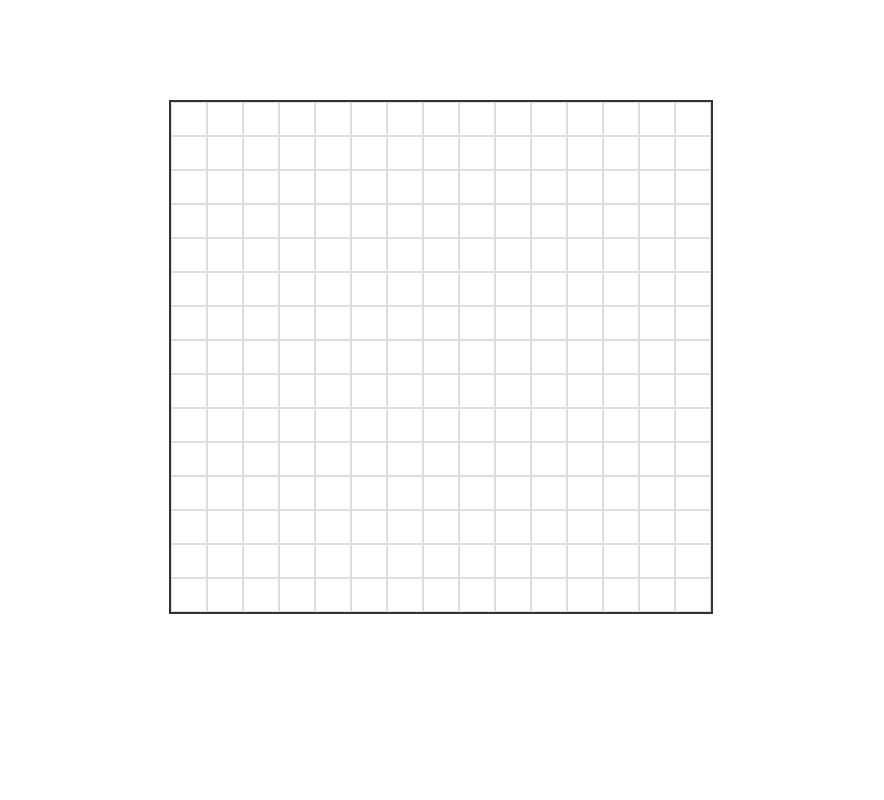
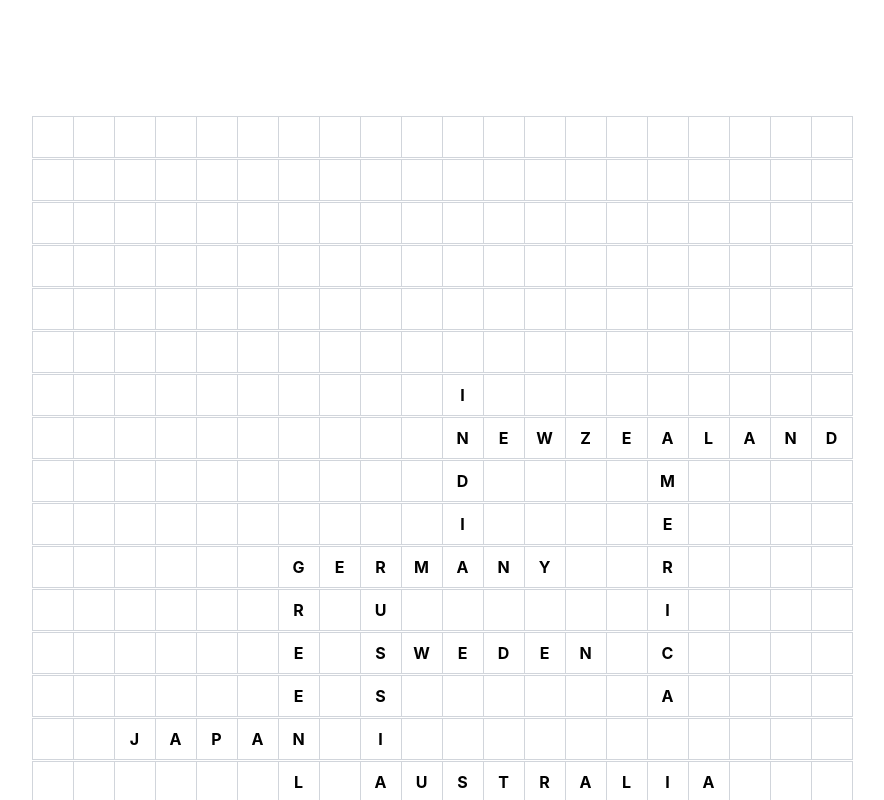
Before and after one commit to DAlsabrook/country_crossword, a React (Create React App) app: page / in a window 1280 px wide. Shown: the top 800 px of the page, without its empty margins (199-1083 px from the left). Built offline with nearby package versions, Linux system fonts and the light colour scheme.

Commit message:
okay this actually works now!

```diff
--- a/src/App.css
+++ b/src/App.css
@@ -1,24 +1,72 @@
 .crossword-container {
-  display: inline-block;
-  border: 2px solid #333;
+  padding: 1rem;
 }
 
-.crossword-row {
+.controls {
   display: flex;
+  flex-wrap: wrap;
+  gap: 0.5rem;
+  margin-bottom: 1rem;
 }
 
-.crossword-cell {
-  width: 30px;
-  height: 30px;
-  text-align: center;
-  border: 1px solid #ddd;
-  font-size: 18px;
-  font-weight: bold;
-  text-transform: uppercase;
-  outline: none;
+.select, .input, .button {
+  padding: 0.5rem;
+  border: 1px solid #ccc;
+  border-radius: 0.25rem;
 }
 
-.crossword-cell:focus {
-  border-color: #555;
-  background-color: #f0f0f0;
+.select {
+  width: 180px;
 }
+
+.input {
+  width: 60px;
+}
+
+.button {
+  background-color: #3b82f6;
+  color: white;
+  cursor: pointer;
+}
+
+.button:hover {
+  background-color: #2563eb;
+}
+
+.error {
+  background-color: #fee2e2;
+  border: 1px solid #f87171;
+  color: #b91c1c;
+  padding: 0.75rem;
+  border-radius: 0.25rem;
+  margin-bottom: 1rem;
+}
+
+.grid {
+  display: grid;
+  gap: 1px;
+}
+
+.cell {
+  width: 40px;
+  height: 40px;
+  border: 1px solid #d1d5db;
+  display: flex;
+  align-items: center;
+  justify-content: center;
+  background-color: white;
+  font-weight: bold;
+}
+
+.word-list {
+  margin-top: 1rem;
+}
+
+.word-list h3 {
+  font-weight: bold;
+}
+
+.word-list ul {
+  list-style-type: disc;
+  list-style-position: inside;
+}
--- a/src/App.js
+++ b/src/App.js
@@ -1,34 +1,180 @@
-import React, { useState } from "react";
-import "./App.css";
+import React, { useState, useEffect } from "react";
+import "../src/App.css";
 
-const App = ({ rows = 15, cols = 15 }) => {
-  const [grid, setGrid] = useState(
-    Array.from({ length: rows }, () => Array(cols).fill(""))
-  );
+const WORD_BANK = [
+  "GERMANY", "RUSSIA", "EGYPT", "CHINA",
+  "UNITEDKINGDOM", "AMERICA", "BRAZIL", "JAPAN",
+  "AUSTRALIA", "INDIA", "NEWZEALAND", "SWEDEN", "GREENLAND", "ICELAND"
+];
 
-  const handleInputChange = (rowIndex, colIndex, value) => {
-    const newGrid = grid.map((row, rIdx) =>
-      row.map((cell, cIdx) => (rIdx === rowIndex && cIdx === colIndex ? value : cell))
-    );
-    setGrid(newGrid);
+const App = ({ rows = 20, cols = 20 }) => {
+  const [grid, setGrid] = useState(Array.from({ length: rows }, () => Array(cols).fill("")));
+  const [placedWords, setPlacedWords] = useState([]);
+  const [debug, setDebug] = useState([]);
+
+  const validatePlacement = (word, row, col, isAcross, currentGrid) => {
+    row = Number(row);
+    col = Number(col);
+
+    if (isAcross && (col < 0 || col + word.length > cols || row < 0 || row >= rows)) return false;
+    if (!isAcross && (row < 0 || row + word.length > rows || col < 0 || col >= cols)) return false;
+
+    let hasValidIntersection = placedWords.length === 0;
+
+    // Check each position of the word
+    for (let i = 0; i < word.length; i++) {
+      const currentRow = isAcross ? row : row + i;
+      const currentCol = isAcross ? col + i : col;
+      const currentCell = currentGrid[currentRow][currentCol];
+
+      // If cell is not empty, it must match the word letter
+      if (currentCell !== "" && currentCell !== word[i]) return false;
+
+      // Check adjacent cells
+      if (isAcross) {
+        // Check cells above and below
+        if (currentRow > 0) {
+          const aboveCell = currentGrid[currentRow - 1][currentCol];
+          if (aboveCell !== "" && i !== 0 && i !== word.length - 1) return false;
+        }
+        if (currentRow < rows - 1) {
+          const belowCell = currentGrid[currentRow + 1][currentCol];
+          if (belowCell !== "" && i !== 0 && i !== word.length - 1) return false;
+        }
+        // Check before and after word
+        if (i === 0 && col > 0 && currentGrid[currentRow][currentCol - 1] !== "") return false;
+        if (i === word.length - 1 && col + i < cols - 1 && currentGrid[currentRow][currentCol + 1] !== "") return false;
+      } else {
+        // Check cells to left and right
+        if (currentCol > 0) {
+          const leftCell = currentGrid[currentRow][currentCol - 1];
+          if (leftCell !== "" && i !== 0 && i !== word.length - 1) return false;
+        }
+        if (currentCol < cols - 1) {
+          const rightCell = currentGrid[currentRow][currentCol + 1];
+          if (rightCell !== "" && i !== 0 && i !== word.length - 1) return false;
+        }
+        // Check before and after word
+        if (i === 0 && row > 0 && currentGrid[currentRow - 1][currentCol] !== "") return false;
+        if (i === word.length - 1 && row + i < rows - 1 && currentGrid[currentRow + 1][currentCol] !== "") return false;
+      }
+
+      // Check for valid intersection
+      if (currentCell !== "") {
+        hasValidIntersection = true;
+      }
+    }
+
+    return hasValidIntersection;
   };
+
+  const findCommonLetters = (word1, word2) => {
+    const commonLetters = [];
+    for (let i = 0; i < word1.length; i++) {
+      for (let j = 0; j < word2.length; j++) {
+        if (word1[i] === word2[j]) {
+          commonLetters.push({ index1: i, index2: j, letter: word1[i] });
+        }
+      }
+    }
+    return commonLetters;
+  };
+
+  const findIntersections = (word, currentGrid, placedWords) => {
+    const intersections = [];
+
+    for (const placedWord of placedWords) {
+      const commonLetters = findCommonLetters(word, placedWord.word);
+
+      for (const { index1, index2, letter } of commonLetters) {
+        if (placedWord.direction === "across") {
+          const row = placedWord.row;
+          const col = placedWord.col + index2;
+          const newRow = row - index1;
+
+          if (validatePlacement(word, newRow, col, false, currentGrid)) {
+            intersections.push({ row: newRow, col, direction: "down" });
+          }
+        } else {
+          const row = placedWord.row + index2;
+          const col = placedWord.col;
+          const newCol = col - index1;
+
+          if (validatePlacement(word, row, newCol, true, currentGrid)) {
+            intersections.push({ row, col: newCol, direction: "across" });
+          }
+        }
+      }
+    }
+
+    return intersections;
+  };
+
+  const placeWord = (word, row, col, direction, currentGrid) => {
+    const newGrid = currentGrid.map(r => [...r]);
+    for (let i = 0; i < word.length; i++) {
+      if (direction === "across") {
+        newGrid[row][col + i] = word[i];
+      } else {
+        newGrid[row + i][col] = word[i];
+      }
+    }
+    return newGrid;
+  };
+
+  useEffect(() => {
+    let currentGrid = Array.from({ length: rows }, () => Array(cols).fill(""));
+    let currentPlacedWords = [];
+    let debugLog = [];
+
+    const firstWord = WORD_BANK[0];
+    const startRow = Math.floor(rows / 2);
+    const startCol = Math.floor((cols - firstWord.length) / 2);
+    currentGrid = placeWord(firstWord, startRow, startCol, "across", currentGrid);
+    currentPlacedWords.push({ word: firstWord, row: startRow, col: startCol, direction: "across" });
+    debugLog.push(`Placed ${firstWord} at (${startRow}, ${startCol}) across`);
+
+    const remainingWords = [...WORD_BANK.slice(1)].sort(() => Math.random() - 0.5);
+    for (const word of remainingWords) {
+      const intersections = findIntersections(word, currentGrid, currentPlacedWords);
+
+      if (intersections.length > 0) {
+        const placement = intersections[0];
+        currentGrid = placeWord(word, placement.row, placement.col, placement.direction, currentGrid);
+        currentPlacedWords.push({
+          word,
+          row: placement.row,
+          col: placement.col,
+          direction: placement.direction
+        });
+        debugLog.push(`Placed ${word} at (${placement.row}, ${placement.col}) ${placement.direction}`);
+      } else {
+        debugLog.push(`Failed to place ${word}`);
+      }
+    }
+
+    setGrid(currentGrid);
+    setPlacedWords(currentPlacedWords);
+    setDebug(debugLog);
+  }, []);
 
   return (
     <div className="crossword-container">
-      {grid.map((row, rowIndex) => (
-        <div key={rowIndex} className="crossword-row">
-          {row.map((cell, colIndex) => (
-            <input
-              key={`${rowIndex}-${colIndex}`}
-              type="text"
-              maxLength={1}
-              value={cell}
-              onChange={(e) => handleInputChange(rowIndex, colIndex, e.target.value.toUpperCase())}
-              className="crossword-cell"
-            />
-          ))}
-        </div>
-      ))}
+      <div className="grid" style={{ gridTemplateColumns: `repeat(${cols}, 40px)` }}>
+        {grid.map((row, rowIndex) => (
+          row.map((cell, colIndex) => (
+            <div key={`${rowIndex}-${colIndex}`} className="cell">
+              {cell}
+            </div>
+          ))
+        ))}
+      </div>
+
+      <div className="debug" style={{ marginTop: '20px', fontFamily: 'monospace' }}>
+        {debug.map((log, i) => (
+          <div key={i}>{log}</div>
+        ))}
+      </div>
     </div>
   );
 };
```
